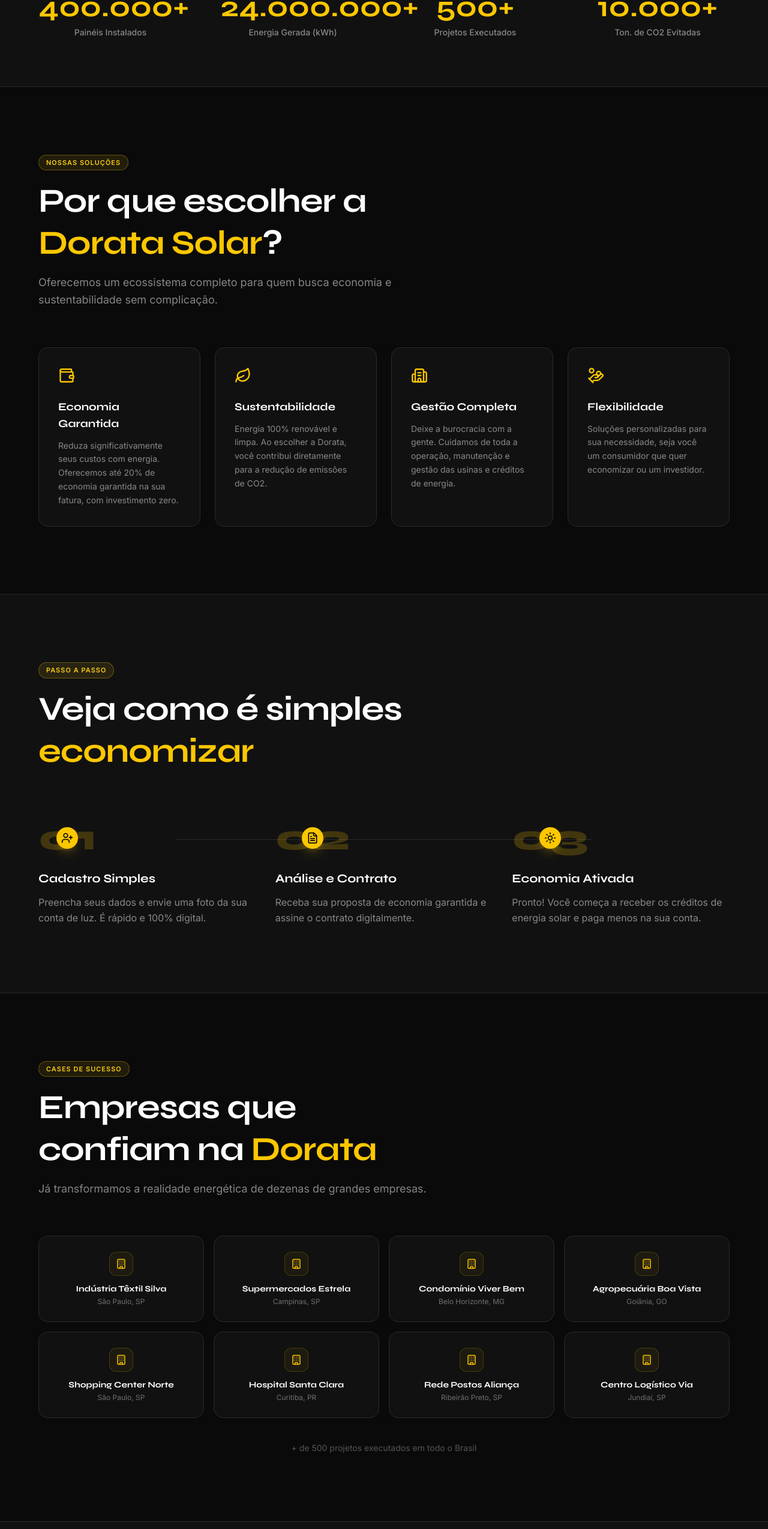
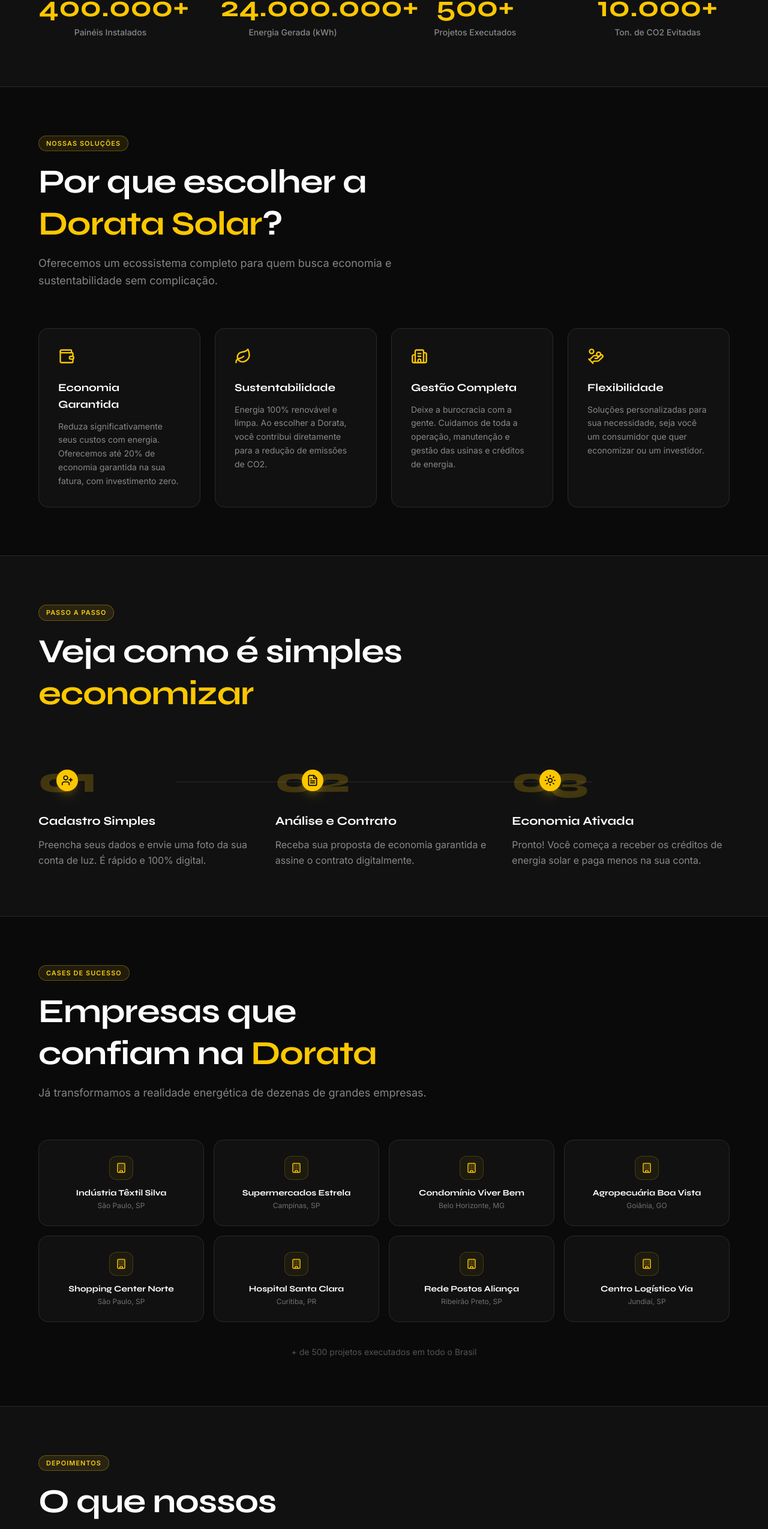
Before and after one commit to Damascenoswift/site-dorata-oficial, a Next.js app: page / in a window 1280 px wide. Shown: the part 965-3514 px from the top of the page at 60% size. Built offline with nearby package versions, Linux system fonts and the light colour scheme.

Commit message:
fix: reduce section padding from py-28 to py-20

```diff
--- a/components/About.tsx
+++ b/components/About.tsx
@@ -13,7 +13,7 @@
   ];
 
   return (
-    <section id="about" className="py-28 bg-[#0a0a0a]">
+    <section id="about" className="py-20 bg-[#0a0a0a]">
       <div className="mx-auto max-w-[1200px] px-6">
         {/* Header */}
         <div className="max-w-2xl mb-16">
--- a/components/ContactForm.tsx
+++ b/components/ContactForm.tsx
@@ -26,7 +26,7 @@
   };
 
   return (
-    <section id="contact" className="py-28 bg-[#0a0a0a]">
+    <section id="contact" className="py-20 bg-[#0a0a0a]">
       <div className="mx-auto max-w-[1200px] px-6">
         {/* Header */}
         <div className="max-w-2xl mb-16">
--- a/components/FAQ.tsx
+++ b/components/FAQ.tsx
@@ -28,7 +28,7 @@
   const [activeIndex, setActiveIndex] = useState<number | null>(null);
 
   return (
-    <section className="py-28 bg-[#111111] border-y border-[#2a2a2a]">
+    <section className="py-20 bg-[#111111] border-y border-[#2a2a2a]">
       <div className="mx-auto max-w-[1200px] px-6">
         <div className="grid lg:grid-cols-[1fr_2fr] gap-16 items-start">
           {/* Left: Header */}
--- a/components/HowItWorks.tsx
+++ b/components/HowItWorks.tsx
@@ -27,7 +27,7 @@
   ];
 
   return (
-    <section className="py-28 bg-[#111111] border-y border-[#2a2a2a]">
+    <section className="py-20 bg-[#111111] border-y border-[#2a2a2a]">
       <div className="mx-auto max-w-[1200px] px-6">
         {/* Header */}
         <div className="max-w-2xl mb-20">
--- a/components/Projects.tsx
+++ b/components/Projects.tsx
@@ -17,7 +17,7 @@
   ];
 
   return (
-    <section className="py-28 bg-[#0a0a0a]">
+    <section className="py-20 bg-[#0a0a0a]">
       <div className="mx-auto max-w-[1200px] px-6">
         {/* Header */}
         <div className="max-w-2xl mb-16">
--- a/components/Services.tsx
+++ b/components/Services.tsx
@@ -29,7 +29,7 @@
   ];
 
   return (
-    <section id="solutions" className="py-28 bg-[#0a0a0a]">
+    <section id="solutions" className="py-20 bg-[#0a0a0a]">
       <div className="mx-auto max-w-[1200px] px-6">
         {/* Header */}
         <div className="max-w-2xl mb-16">
--- a/components/Testimonials.tsx
+++ b/components/Testimonials.tsx
@@ -30,7 +30,7 @@
   ];
 
   return (
-    <section id="testimonials" className="py-28 bg-[#111111] border-y border-[#2a2a2a]">
+    <section id="testimonials" className="py-20 bg-[#111111] border-y border-[#2a2a2a]">
       <div className="mx-auto max-w-[1200px] px-6">
         {/* Header */}
         <div className="flex flex-col md:flex-row md:items-end justify-between mb-16 gap-6">
```
